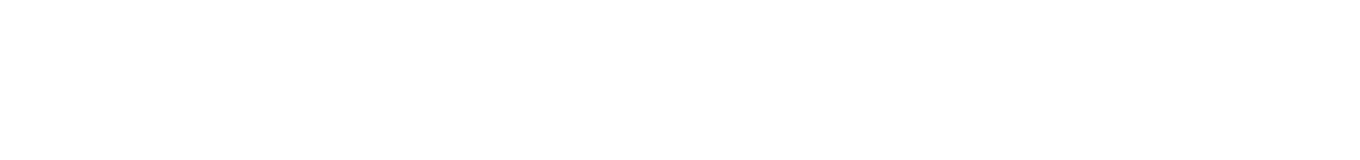
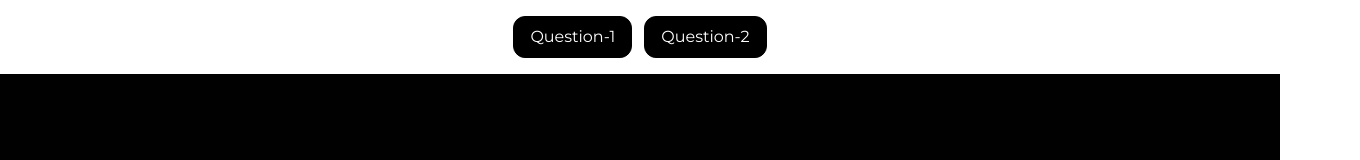
Before and after one commit to BimlaJain/Test-2, a Next.js app: page /test/question-1/dashboard in a window 1280 px wide. Before the commit this address had no page. Shown: the top 160 px of the page, 1360 px wide, since content can reach past the window. Built offline with nearby package versions, Linux system fonts and the light colour scheme.

Commit message:
change params

```diff
--- a/src/app/page.tsx
+++ b/src/app/page.tsx
@@ -5,10 +5,10 @@ export default function Home() {
   return (
     <>
       <div className="flex justify-center items-center gap-3 py-10 min-h-screen">
-        <Link href={"/question-1/dashboard"} className="text-white bg-black px-4 py-2 rounded-xl hover:bg-white hover:text-black border border-black transition-all duration-500 ">
+        <Link href={"/test/question-1/dashboard"} className="text-white bg-black px-4 py-2 rounded-xl hover:bg-white hover:text-black border border-black transition-all duration-500 ">
           Question-1
         </Link>
-        <Link href={"/question-2/dashboard"} className="text-white bg-black px-4 py-2 rounded-xl hover:bg-white hover:text-black border border-black transition-all duration-500">
+        <Link href={"/test/question-2/dashboard"} className="text-white bg-black px-4 py-2 rounded-xl hover:bg-white hover:text-black border border-black transition-all duration-500">
           Question-2
         </Link>
       </div>
--- a/src/components/home/RoadmapSlider.tsx
+++ b/src/components/home/RoadmapSlider.tsx
@@ -1,5 +1,6 @@
 "use client";
 import Image from "next/image";
+import Link from "next/link";
 import React, { useState ,useEffect , useRef } from "react";
 import { gsap } from "gsap";
 import { ScrollTrigger } from "gsap/ScrollTrigger";
@@ -44,7 +45,17 @@ const Slider = () => {
     );
   }, []);
   return (
+    <>
+    <div className="flex justify-center items-center gap-3 py-4">
+        <Link href={"/test/question-1/dashboard"} className="text-white bg-black px-4 py-2 rounded-xl hover:bg-white hover:text-black border border-black transition-all duration-500 ">
+          Question-1
+        </Link>
+        <Link href={"/test/question-2/dashboard"} className="text-white bg-black px-4 py-2 rounded-xl hover:bg-white hover:text-black border border-black transition-all duration-500">
+          Question-2
+        </Link>
+      </div>
     <div className="bg-light-black slider-section lg:min-h-[1014px] min-h-[800px] px-4 mx-auto flex justify-center items-center">
+
       <div className="flex flex-col justify-center items-center">
         <h2 className="font-medium md:text-5xl text-2xl md:leading-[57.6px] text-white text-center md:max-w-[830px] max-w-[320px] mx-auto">
           Transforming Secure, Modern{" "}
@@ -194,7 +205,8 @@ const Slider = () => {
           </div>
         </div>
       </div>
-    </div>
+      </div>
+    </>
   );
 };
 
--- a/src/components/question-two/ToDoFormPage.tsx
+++ b/src/components/question-two/ToDoFormPage.tsx
@@ -1,6 +1,6 @@
 "use client";
-import React, { FormEvent, useEffect, useState } from "react";
-import { useRouter } from "next/navigation";
+import React, { FormEvent, useState } from "react";
+import Link from "next/link";
 import Swal from "sweetalert2";
 import { FaEye, FaEyeSlash } from 'react-icons/fa';
 
@@ -78,7 +78,16 @@ const ToDoFormPage = () => {
     };
 
     return (
-        <div className="min-h-screen flex justify-center items-center pb-10 px-4 pt-[30px]">
+       <>
+            <div className="flex justify-center items-center gap-3 py-10">
+                <Link href={"/test/question-1/dashboard"} className="text-white bg-black px-4 py-2 rounded-xl hover:bg-white hover:text-black border border-black transition-all duration-500 ">
+                    Question-1
+                </Link>
+                <Link href={"/test/question-2/dashboard"} className="text-white bg-black px-4 py-2 rounded-xl hover:bg-white hover:text-black border border-black transition-all duration-500">
+                    Question-2
+                </Link>
+            </div>
+         <div className="flex justify-center items-center pb-10 px-4 pt-[30px]">
             <div className="container lg:max-w-[750px] md:max-w-[650px] mx-auto">
                 <form className="pt-[31px]" onSubmit={handleSubmit}>
                     <div className="mb-4">
@@ -236,7 +245,8 @@ const ToDoFormPage = () => {
                     </div>
                 )}
             </div>
-        </div>
+            </div>
+        </>
     );
 };
 
```
Also changed, not shown: src/app/test/[question]/dashboard/page.tsx (renamed from src/app/[question]/dashboard/page.tsx), src/app/test/[question]/page.tsx (renamed from src/app/[question]/page.tsx).
